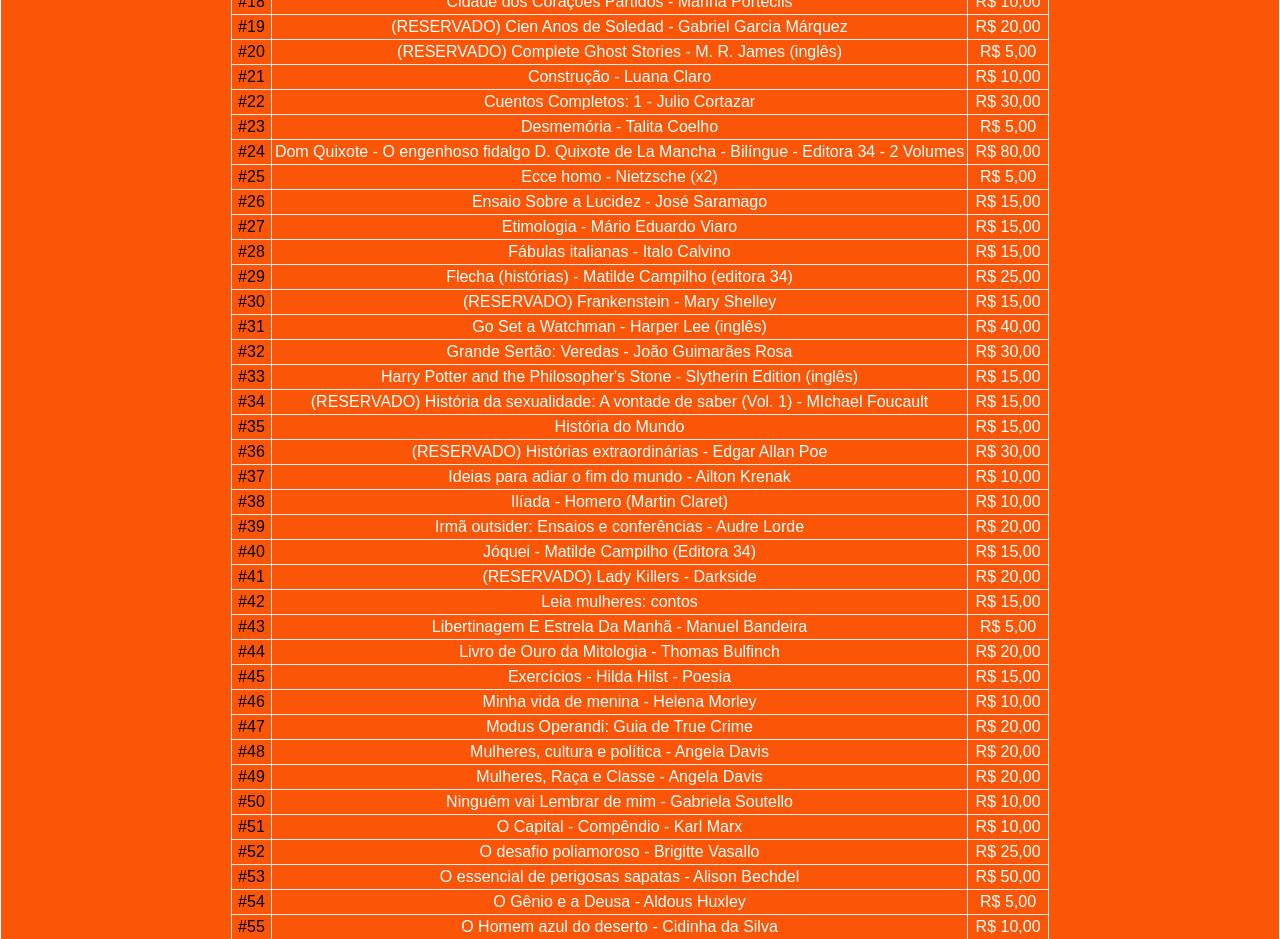
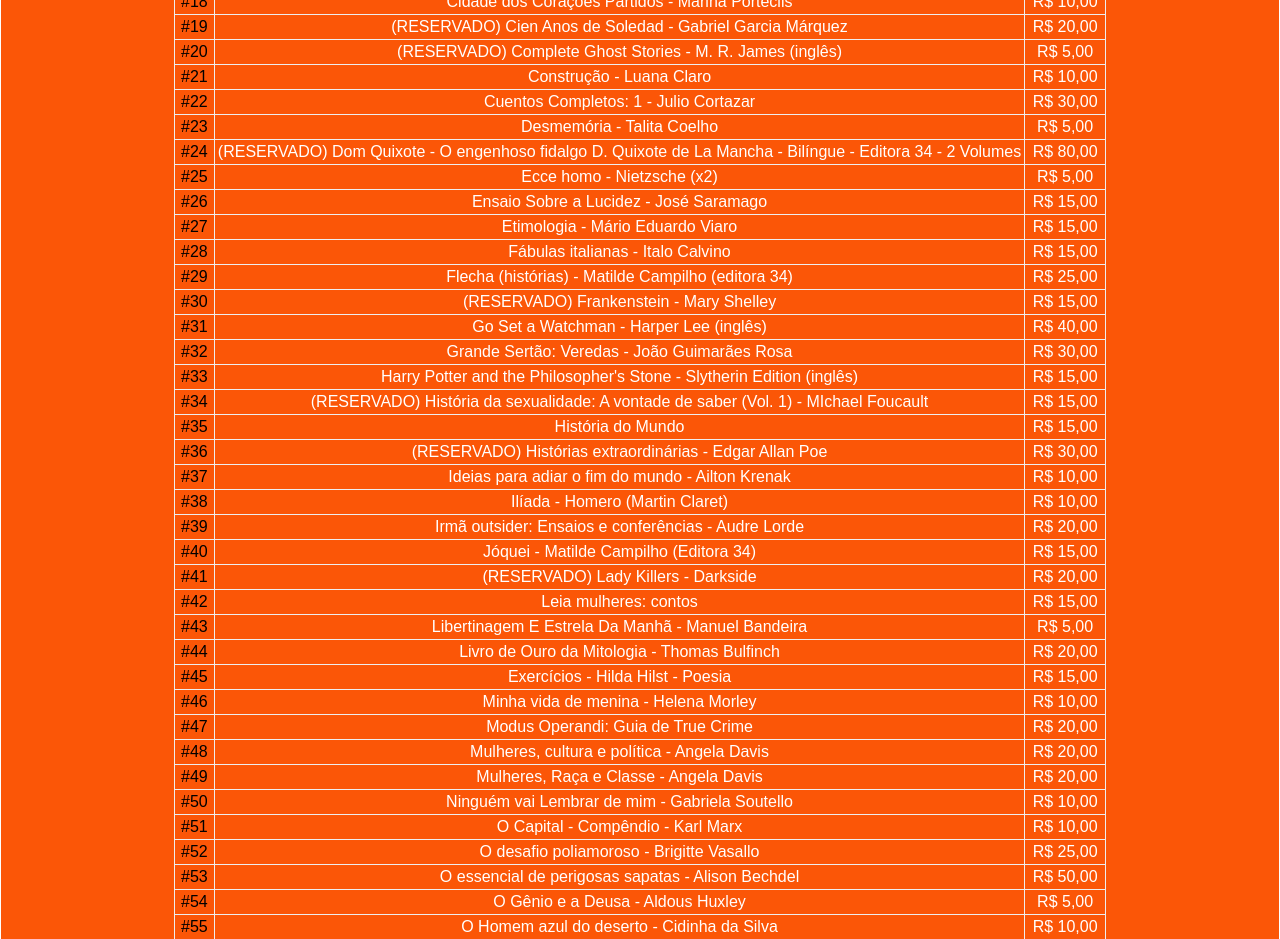
Before and after one commit to Hart-Luna/Bazar, a plain HTML site: page Vendas/index.html in a window 1280 px wide. Shown: the part 1160-2099 px from the top of the page. Drawn offline with Linux system fonts and the light colour scheme.

Commit message:
livr res d

```diff
--- a/Vendas/index.html
+++ b/Vendas/index.html
@@ -299,7 +299,7 @@
                     <td>
                         <a href="Livros/D quixote.jpg" target="_blank" alt="Dom Quixote">#24</a>
                     </td>
-                    <td>Dom Quixote - O engenhoso fidalgo D. Quixote de La Mancha - Bilíngue - Editora 34 - 2 Volumes </td>
+                    <td> (RESERVADO) Dom Quixote - O engenhoso fidalgo D. Quixote de La Mancha - Bilíngue - Editora 34 - 2 Volumes </td>
                     <td>R$ 80,00</td>
                 </tr>
                 <tr>
```
